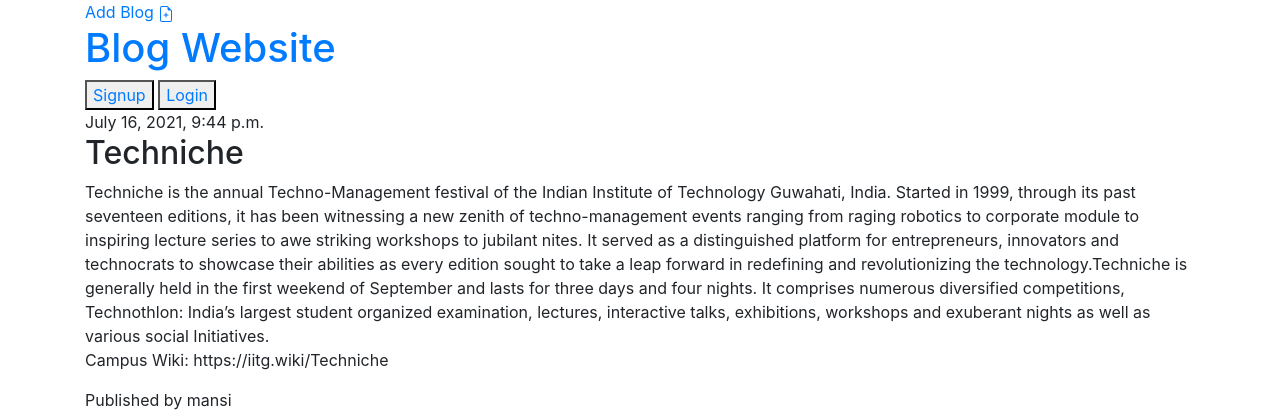
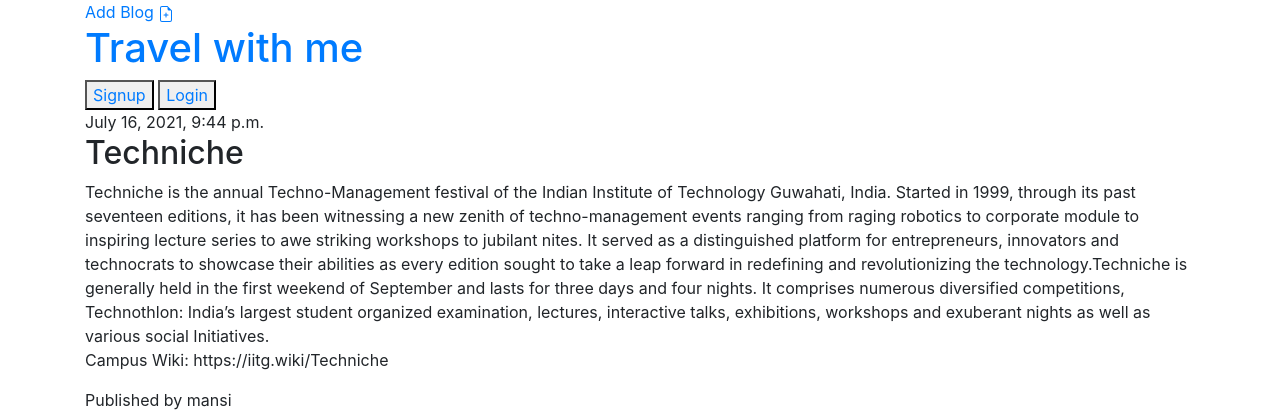
Before and after one commit to mansi173-sharma/Blog-Website, a Django app: page /post/13/ in a window 1280 px wide. Shown: the top 420 px of the page. Run offline with Django 3.2, Linux system fonts and the light colour scheme; data comes from the database, SQL or seed files in the repository.

Commit message:
Update base.html

```diff
--- a/blog/templates/blog/base.html
+++ b/blog/templates/blog/base.html
@@ -9,7 +9,7 @@
         }
     </style>
     <head>
-        <title>Blog Website</title>
+        <title>Travel with me</title>
         <link rel="stylesheet" href="https://cdn.jsdelivr.net/npm/bootstrap@4.5.3/dist/css/bootstrap.min.css" integrity="sha384-TX8t27EcRE3e/ihU7zmQxVncDAy5uIKz4rEkgIXeMed4M0jlfIDPvg6uqKI2xXr2" crossorigin="anonymous">
         <link href="//fonts.googleapis.com/css?family=Lobster&subset=latin,latin-ext" rel="stylesheet" type="text/css">
         <link rel="stylesheet" href="{% static 'css/blog.css' %}">
@@ -21,7 +21,7 @@
                     Add Blog
                     {% include './icons/file-earmark-plus.svg' %}
                 </a>
-                <h1><a href="/">Blog Website</a></h1>
+                <h1><a href="/">Travel with me</a></h1>
                 <nav>
                     {% if user.is_authenticated %}
                         <span class="hello-msg" >Hello, {{request.user}} </span>
```
